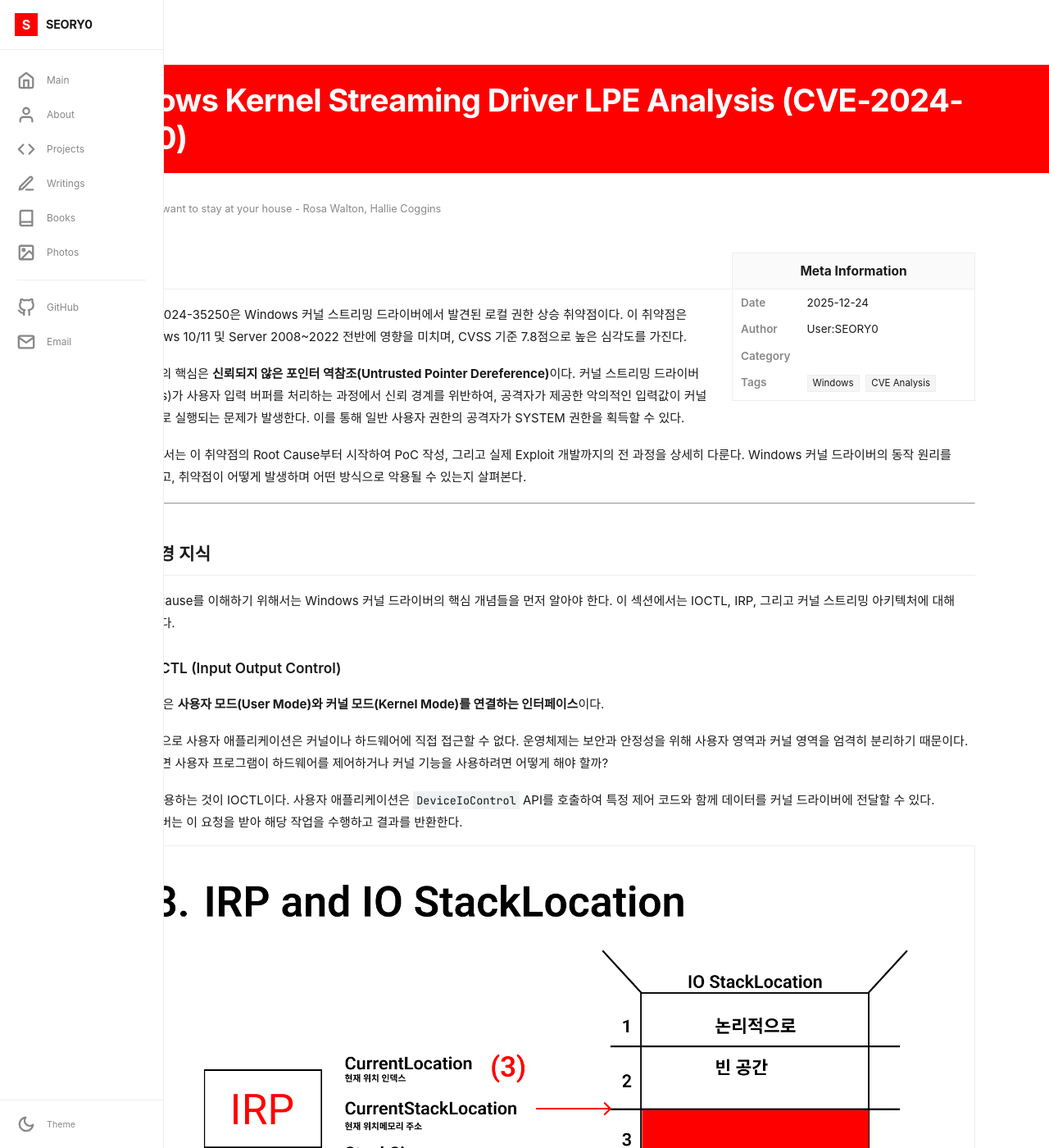
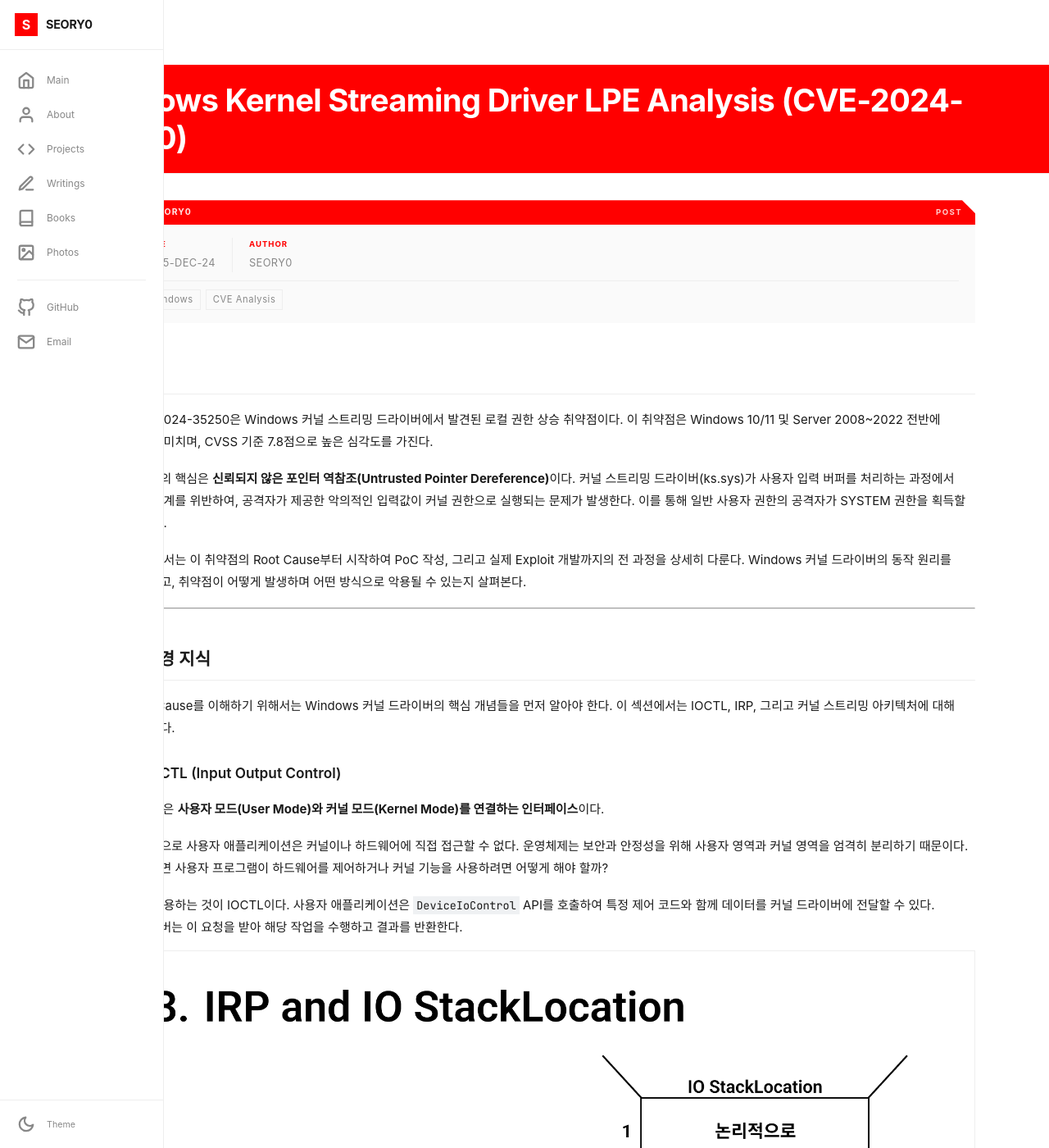
Before and after one commit to SEORY0/SEORY0.github.io, a Jekyll site: the page built from _posts/2025-12-24-whs3-project.md, in a window 1280 px wide and 1400 px high. Shown: the whole window at 82% size. Built offline with Jekyll 4.4.1, drawn with Linux system fonts in a browser that asks for light colours; some web fonts are replaced; some of the changed text lies outside the part shown.

Commit message:
style: redesign post-meta as SD card, archive list, and code block enhancements
- Replace Wikipedia-style infobox with SD card-shaped post-meta (clip-path notch, red header strip, compartmentalized fields)
- Redesign writing.html as flat archive list with cyber-trigger interaction pattern
- Enhance code block headers with red indicator and uppercase language labels
- Extend marquee banner edge-to-edge behind sidebar
- Replace catlinks with post-footer-meta tag badges
- Thicken blockquote left border to 3px

Co-Authored-By: Claude Opus 4.6 <noreply@anthropic.com>

```diff
--- a/_layouts/post.html
+++ b/_layouts/post.html
@@ -27,54 +27,50 @@ layout: compress
     <div class="content-col">
       <main class="main-content" role="main">
         <div class="page-body">
-          <div id="siteSub">I really want to stay at your house - Rosa Walton, Hallie Coggins</div>
-
           <div class="page-content">
 
-                <table class="infobox" style="width: 22em;">
-                    <tbody>
-                        <tr>
-                            <th colspan="2" class="infobox-header">Meta Information</th>
-                        </tr>
-                        <tr>
-                            <th scope="row">Date</th>
-                            <td>{{ page.date | date: "%Y-%m-%d" }}</td>
-                        </tr>
-                        <tr>
-                            <th scope="row">Author</th>
-                            <td>User:SEORY0</td>
-                        </tr>
-                        <tr>
-                            <th scope="row">Category</th>
-                            <td>{{ page.categories | join: ', ' }}</td>
-                        </tr>
+                <div class="post-meta">
+                  <div class="sd-header">
+                    <span class="sd-brand">&#9661; SEORY0</span>
+                    <span class="sd-class">POST</span>
+                  </div>
+                  <div class="sd-body">
+                    <div class="sd-fields">
+                      <div class="sd-field">
+                        <span class="sd-key">DATE</span>
+                        <span class="sd-val">{{ page.date | date: "%Y-%b-%d" | upcase }}</span>
+                      </div>
+                      <div class="sd-field">
+                        <span class="sd-key">AUTHOR</span>
+                        <span class="sd-val">SEORY0</span>
+                      </div>
+                      {% if page.categories.size > 0 %}
+                      <div class="sd-field">
+                        <span class="sd-key">CATEGORY</span>
+                        <span class="sd-val">{{ page.categories | join: ' / ' }}</span>
+                      </div>
+                      {% endif %}
+                    </div>
                     {% if page.tags %}
-                        <tr>
-                            <th scope="row">Tags</th>
-                            <td>
+                    <div class="sd-tags">
                       {% for tag in page.tags %}
-                                <span class="tag-label">{{ tag }}</span>
+                      <span class="post-tag">{{ tag }}</span>
                       {% endfor %}
-                            </td>
-                        </tr>
+                    </div>
                     {% endif %}
-                    </tbody>
-                </table>
+                  </div>
+                </div>
 
                 <div class="post-content">
                     {{ content }}
                 </div>
 
-                <div id="catlinks">
-                    <div class="mw-normal-catlinks">
-                        <a href="#">Categories</a>:
-                        <ul>
+                <div class="post-footer-meta">
+                  <span class="post-footer-label">FILED UNDER</span>
                   {% for cat in page.categories %}
-                            <li><a href="#">{{ cat }}</a></li>
+                  <span class="post-tag">{{ cat }}</span>
                   {% endfor %}
-                            <li><a href="#">Writings</a></li>
-                        </ul>
-                    </div>
+                  <span class="post-tag">Writings</span>
                 </div>
 
           </div>
--- a/_sass/_main.scss
+++ b/_sass/_main.scss
@@ -452,6 +452,8 @@ ul { list-style: none; padding: 0; margin: 0; }
   white-space: nowrap;
   border-bottom: 1px solid var(--border);
   padding: 24px 0;
+  margin-left: calc(-32px - var(--sidebar-width));
+  margin-right: -32px;
 }
 
 .marquee-track {
@@ -719,6 +721,77 @@ ul { list-style: none; padding: 0; margin: 0; }
   .diff { color: var(--accent); font-size: 0.8em; font-family: var(--font-body); }
 }
 
+/* Archive list */
+.archive-list {
+  counter-reset: archive-index;
+}
+
+.archive-entry {
+  display: flex;
+  align-items: center;
+  gap: 20px;
+  padding: 14px 0;
+  border-bottom: 1px solid var(--border);
+  text-decoration: none;
+  color: var(--text);
+  transition: padding-left 0.2s ease, border-color 0.2s ease;
+  counter-increment: archive-index;
+
+  &::before {
+    content: counter(archive-index, decimal-leading-zero);
+    color: var(--accent);
+    font-family: var(--font-body);
+    font-size: 0.75rem;
+    min-width: 20px;
+  }
+
+  &:hover {
+    padding-left: 12px;
+    border-bottom-color: var(--text);
+  }
+
+  &::after {
+    content: '[ENTER]';
+    font-family: var(--font-body);
+    font-size: 0.7rem;
+    color: var(--text-muted);
+    opacity: 0;
+    transition: opacity 0.2s ease;
+    margin-left: auto;
+  }
+
+  &:hover::after {
+    opacity: 0.5;
+  }
+}
+
+.archive-date {
+  font-family: var(--font-body);
+  font-size: 0.8rem;
+  color: var(--text-muted);
+  border: 1px solid var(--border);
+  padding: 4px 10px;
+  white-space: nowrap;
+  letter-spacing: 0.03em;
+  transition: border-color 0.2s ease, color 0.2s ease;
+
+  .archive-entry:hover & {
+    border-color: var(--accent);
+    color: var(--accent);
+  }
+}
+
+.archive-title {
+  font-family: var(--font-body);
+  font-size: 0.95rem;
+  font-weight: 700;
+  transition: color 0.2s ease;
+
+  .archive-entry:hover & {
+    color: var(--accent);
+  }
+}
+
 /* Hidden content containers for cyber windows */
 .cyber-content-hidden { display: none; }
 
@@ -783,7 +856,121 @@ ul { list-style: none; padding: 0; margin: 0; }
   }
 }
 
-/* 10. Post Content */
+/* 10. Post Meta & Content */
+.post-meta {
+  margin-bottom: 32px;
+  background: var(--bg-subtle);
+  clip-path: polygon(
+    0 0,
+    calc(100% - 16px) 0,
+    100% 16px,
+    100% 100%,
+    0 100%
+  );
+  overflow: hidden;
+}
+
+.sd-header {
+  display: flex;
+  justify-content: space-between;
+  align-items: center;
+  padding: 6px 16px;
+  background: var(--accent);
+  font-family: var(--font-body);
+  font-size: 0.65rem;
+  font-weight: 700;
+  color: #fff;
+  text-transform: uppercase;
+  letter-spacing: 0.1em;
+}
+
+.sd-brand {
+  opacity: 0.9;
+}
+
+.sd-class {
+  font-size: 0.6rem;
+  letter-spacing: 0.15em;
+  opacity: 0.8;
+}
+
+.sd-body {
+  padding: 16px 0;
+}
+
+.sd-fields {
+  display: flex;
+  flex-wrap: wrap;
+}
+
+.sd-field {
+  padding: 0 20px;
+  border-right: 1px solid var(--border);
+  display: flex;
+  flex-direction: column;
+  gap: 4px;
+
+  &:last-child {
+    border-right: none;
+  }
+}
+
+.sd-key {
+  font-family: var(--font-body);
+  font-size: 0.6rem;
+  font-weight: 700;
+  color: var(--accent);
+  text-transform: uppercase;
+  letter-spacing: 0.1em;
+}
+
+.sd-val {
+  font-family: var(--font-body);
+  font-size: 0.8rem;
+  color: var(--text-muted);
+  letter-spacing: 0.03em;
+}
+
+.sd-tags {
+  margin: 10px 20px 0;
+  padding-top: 10px;
+  border-top: 1px solid var(--border);
+  display: flex;
+  flex-wrap: wrap;
+  gap: 6px;
+}
+
+.post-tag {
+  font-family: var(--font-body);
+  font-size: 0.7rem;
+  color: var(--text-muted);
+  border: 1px solid var(--border);
+  padding: 2px 8px;
+  letter-spacing: 0.05em;
+  transition: border-color 0.2s, color 0.2s;
+  &:hover { border-color: var(--accent); color: var(--accent); }
+}
+
+.post-footer-meta {
+  border-top: 1px solid var(--border);
+  padding-top: 20px;
+  margin-top: 48px;
+  display: flex;
+  align-items: center;
+  flex-wrap: wrap;
+  gap: 8px;
+}
+
+.post-footer-label {
+  font-family: var(--font-body);
+  font-size: 0.65rem;
+  font-weight: 700;
+  color: var(--accent);
+  text-transform: uppercase;
+  letter-spacing: 0.1em;
+  margin-right: 8px;
+}
+
 .post-content {
   font-size: 15px;
   line-height: 1.8;
@@ -805,7 +992,7 @@ ul { list-style: none; padding: 0; margin: 0; }
   ol { list-style: decimal; }
   li { margin-bottom: 0.3em; }
   blockquote {
-    border-left: 2px solid var(--accent);
+    border-left: 3px solid var(--accent);
     background-color: var(--bg-subtle);
     padding: 12px 16px;
     margin: 1.5em 0;
@@ -1254,6 +1441,7 @@ ul { list-style: none; padding: 0; margin: 0; }
   .ef-quick-row { grid-template-columns: 1fr; }
   .ef-quick-item { border-right: none; border-bottom: 1px solid var(--border); }
   .page-home .site-container { padding: 0 16px; }
+  .marquee-banner { margin-left: -16px; margin-right: -16px; }
   .marquee-track span { font-size: 14vw; }
 
   /* Mobile Header Bar */
@@ -1504,8 +1692,11 @@ p > code, li > code, td > code, span > code {
 
   .language-label {
     font-size: 0.8em;
-    color: var(--code-line-num-color);
+    color: var(--accent);
     font-weight: 600;
+    text-transform: uppercase;
+    letter-spacing: 0.08em;
+    &::before { content: '■ '; font-size: 0.6em; }
   }
 }
 
@@ -1519,7 +1710,7 @@ p > code, li > code, td > code, span > code {
   display: flex;
   align-items: center;
 
-  &:hover { color: var(--code-text-color); }
+  &:hover { color: var(--accent); }
   svg { width: 16px; height: 16px; }
   &.copied { color: var(--accent); }
 }
```
Also changed, not shown: _books/homodeus.md (+1 -1 lines), _books/trends_korea.md (+1 -1 lines), writing.html (+9 -37 lines). Lines whose indentation alone changed are shown as unchanged.
